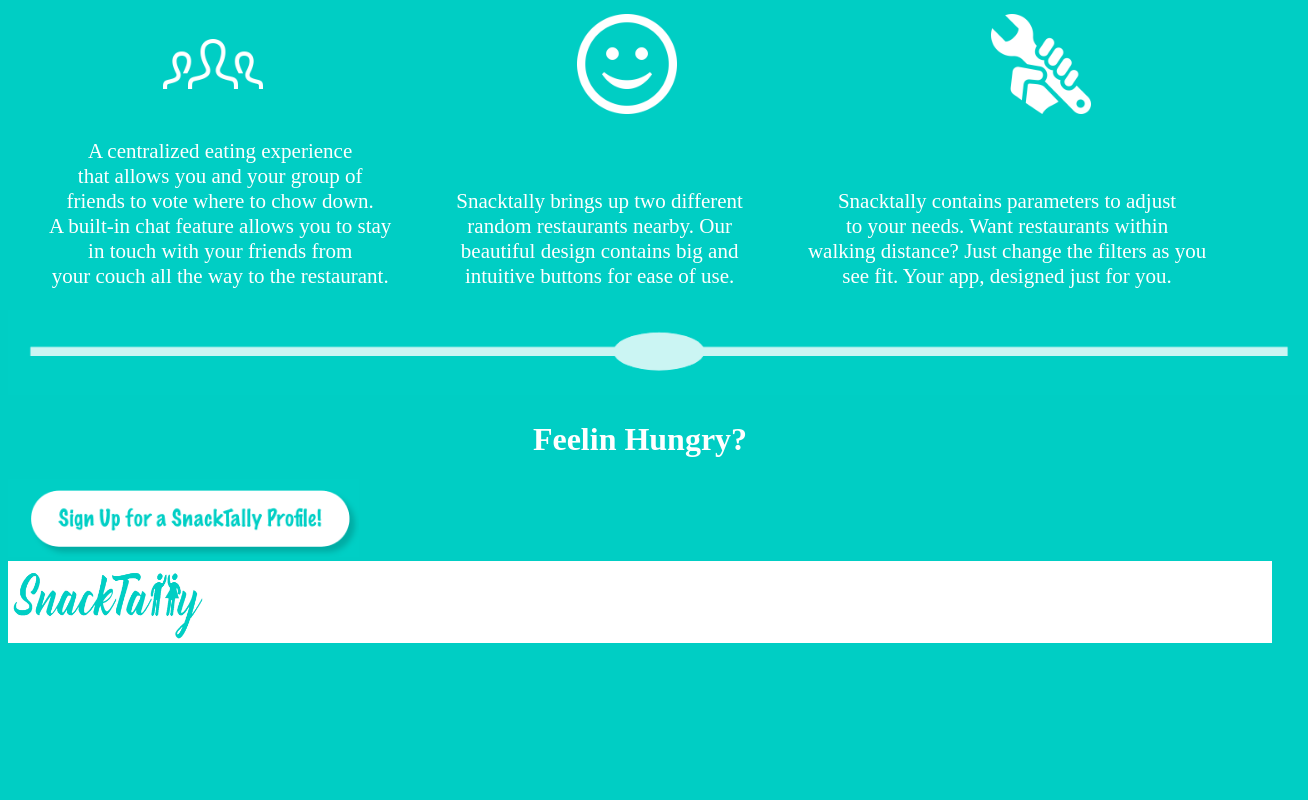
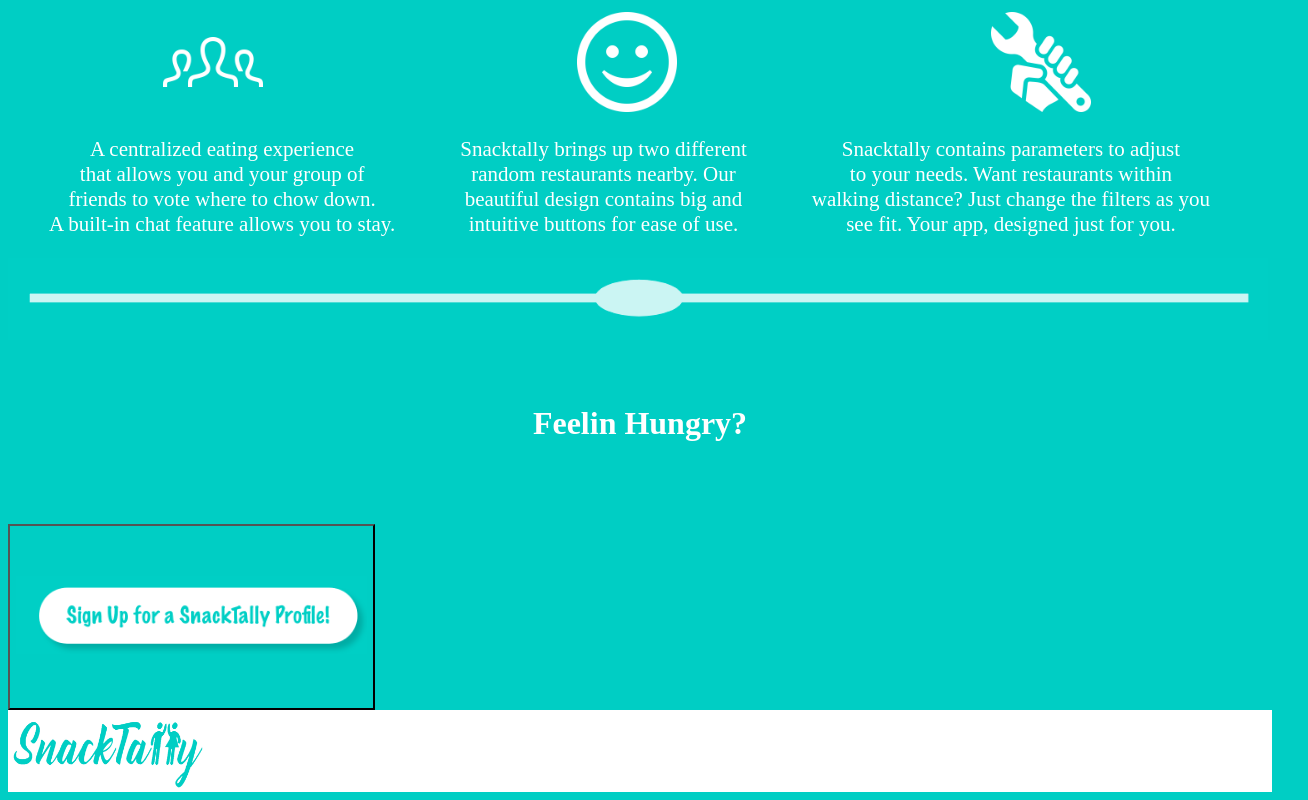
Before and after one commit to KarmanS103/SnackTally-Website, a plain HTML site: page SnackTally.html in a window 1280 px wide. Shown: the part 773-1573 px from the top of the page, 1308 px wide, since content can reach past the window. Before the commit the page ends 1424 px from the top, so only its background shows below. Drawn offline with Linux system fonts and the light colour scheme.

Commit message:
Outline isn't needed

```diff
--- a/SnackTally.html
+++ b/SnackTally.html
@@ -15,7 +15,7 @@
         <h1>Decide Where to Eat, Hassle-Free!</h1>
         <img src ="iphone.png" width="205" height="415"/>
     </div>
-    <img src = "divider.png" width = "1300"/>
+    <img src = "divider.png" width = "1260"/>
     <div class="headers">
         <h2>Brings People Together </h2>
         <h2>No Frustration</h2>
@@ -28,8 +28,7 @@
     </div>
     <div class = "descriptions" >
         <p>A centralized eating experience <br> that allows you and your group of <br> friends to vote where to
-           chow down. <br> A built-in chat feature allows you to stay <br> in touch with your friends from
-           <br> your couch all the way to the restaurant.
+           chow down. <br> A built-in chat feature allows you to stay.
         </p>
         <p>Snacktally brings up two different <br> random restaurants nearby. Our <br> beautiful design
            contains big and <br> intuitive buttons for ease of use.
@@ -38,12 +37,11 @@
             distance? Just change the filters as you <br> see fit. Your app, designed just for you.
         </p>
     </div>
-    <img src = "divider.png" width = "1300"/>
-    <h1>Feelin Hungry?</h1>
-    <!--<button id = "signup" type="button">
-
-    </button>-->
+    <img src = "divider.png" width = "1260"/>
+    <h1 id="hungry">Feelin Hungry?</h1>
+    <button id = "signup" type="button">
       <img src = "signup.png" width ="" height="78"/>
+    </button>
   </body>
   <div class="inverselogo" >
       <img src = "inverselogo.jpg" width="200" height="78"/>
--- a/graphics.css
+++ b/graphics.css
@@ -45,7 +45,12 @@
 .inverselogo{
   background-color: White;
 }
+#hungry{
+  padding-top: 40px;
+  padding-bottom: 60px;
+}
 #signup{
+  padding-top: 50px;
+  padding-bottom: 50px;
   background-color: #00CEC4;
-  outline-color: #00CEC4;
 }
```
